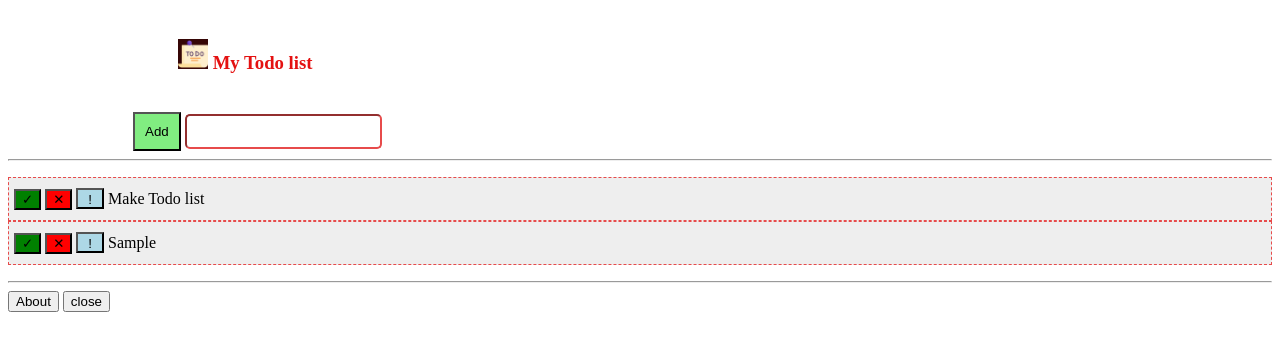
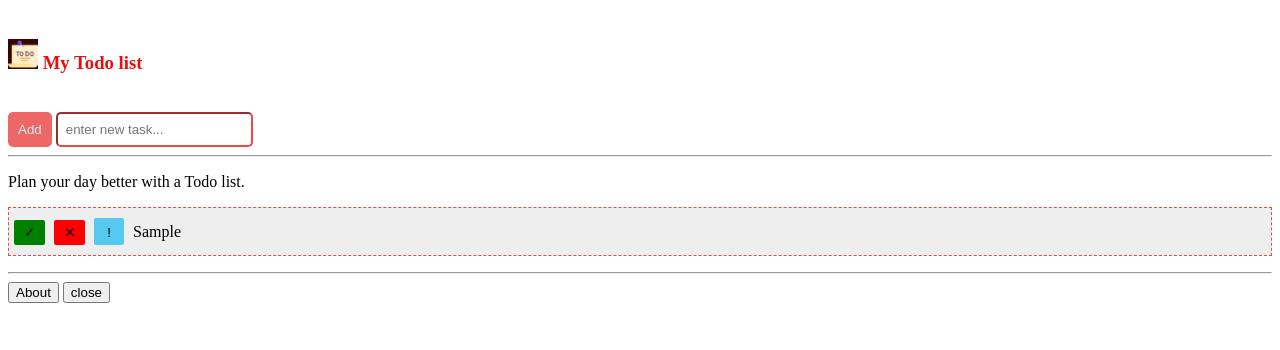
Before and after one commit to Mukhtarani/Todo-List, a plain HTML site: page index.html in a window 1280 px wide. Both pictures are taken after typing "Sample" into the empty fields and a click on the button "Add". Drawn offline with Linux system fonts and the light colour scheme.

Commit message:
updated commit

```diff
--- a/index.html
+++ b/index.html
@@ -1,5 +1,5 @@
 <!Doctype html>
-<html>
+<html lang="en-us">
     <head>
         <meta name="viewport" content="width=device-width,initial-scale=1">
         <script src="todo.js"></script>
@@ -12,14 +12,15 @@
             <input type="button" id="addButton" value="Add" onclick="addTask()">
             <input type="text" id="input" placeholder="enter task...">
             <hr>
+             <p>Plan your day better with a Todo list.</p>
             <ul id="todoul">
-              <li id="todoli">
-                  <input type="button" class="done" id="donebutton" value="&#x2713;"
+              <!-- <li id="todoli"> -->
+                  <!-- <input type="button" class="done" id="donebutton" value="&#x2713;"
                   onclick="markDone(this.parentNode)">
                   <input type="button" class="remove" id="removebutton" value="&#x2715;"
                   onclick="remove(this.parentNode)">
                   <input type="button" class="important" id="importantbutton" value="&#x21;"
-                  onclick="markImportant(this.parentNode)"> Make Todo list
+                  onclick="markImportant(this.parentNode)"> Make Todo list   -->
               </li>
             </ul>
             <hr>
--- a/todo.css
+++ b/todo.css
@@ -4,10 +4,10 @@
 } */
 #image {
     background-color: rgb(54, 6, 6);
-    margin-left: 120px;
+    /* margin-left: 120px; */
 }
 #mytodo{
-    padding: 20px 0px 20px 50px;
+    padding: 20px 0px 20px 0px;
     color: rgb(228, 17, 17);
 }
 #input{
@@ -28,13 +28,25 @@ ul{
 
 .done{
     background-color: green;
+    border-style: none;
+    border-radius: 2px;
+    padding: 5px 10px;
+    margin-right: 5px;
 }
 .remove{
     background-color: red;
+    border-style: none;
+    border-radius: 2px;
+    padding: 5px 10px;
+    margin-right: 5px;
 }
 #importantbutton{
-    background-color: lightblue;
-    padding: 2px 10px 0 10px;
+    background-color: rgb(86, 201, 240);
+    /* padding: 5px 15px 5px 15px; */
+    border-style: none;
+    border-radius: 2px;
+    padding: 7px 13px 5px;
+    margin-right: 5px;
 }
 
 li.finished{
@@ -62,9 +74,11 @@ li.important{
 
 #addButton{
     padding: 10px;
-    margin-left: 125px;
-    background-color: rgb(129, 237, 129);
-    color: black
+    /* margin-left: 125px; */
+    background-color: rgb(238, 103, 103);
+    border-style: none;
+    border-radius: 5px;
+    color: rgb(216, 238, 241)
 }
 
 .aboutcolor{
--- a/todo.js
+++ b/todo.js
@@ -2,7 +2,8 @@
     function addTask(){
       var input = document.getElementById("input");
       var newTask = input.value;
-    if(newTask != ""){
+
+        if(newTask !== ""){
             var item = document.createElement("li");
             item.innerHTML= '<input type="button" class="done" id="donebutton" value="&#x2713;" onclick="markDone(this.parentNode)"/>' + "  " +
             '<input type="button" class="remove" id="removebutton" value="&#x2715;" onclick="remove(this.parentNode)"/>'  + "  " +
@@ -10,16 +11,21 @@ function addTask(){
             newTask;
 
             document.getElementById("todoul").appendChild(item);
-        input.value = " ";
-        // input.placeholder= "enter new task..."; // not working
+            input.value = ""; //clears task from input after adding
+            input.placeholder= "enter new task...";// changes placeholder
 
         }
+            else{
+              window.alert("Hi, enter a task!!")
+             }
+
+
     }
 
 function remove(item){
     if(item.className == "finished"){
         item.remove();
-    }
+    } else {window.alert("You can only remove task after it is done")}
 
 }
 
@@ -34,14 +40,14 @@ function doAbout(){
     About.innerHTML=  'The author of this is Mukhtar.<br> You can find me on github @mukhtarani. <br>' + " " +
                        '<h5>Use green button to mark task as done <br>Use red button to remove task after it is done<br>Use blue button to mark as important</h5>'
 
-    About.className = "aboutcolor";
+    About.className = "aboutcolor";// applies style with class attribute aboutcolor from css
 }
 
 function clearAbout(){
     var clearabout = document.getElementById("forAboutText");
-    clearabout.innerHTML = " ";
+    clearabout.innerHTML = "";
 }
 
 function markImportant(item){
-    item.className = "important";
+    item.className = "important";// applies style with class attribute important from css
 }
```
Lines whose indentation alone changed are shown as unchanged.
